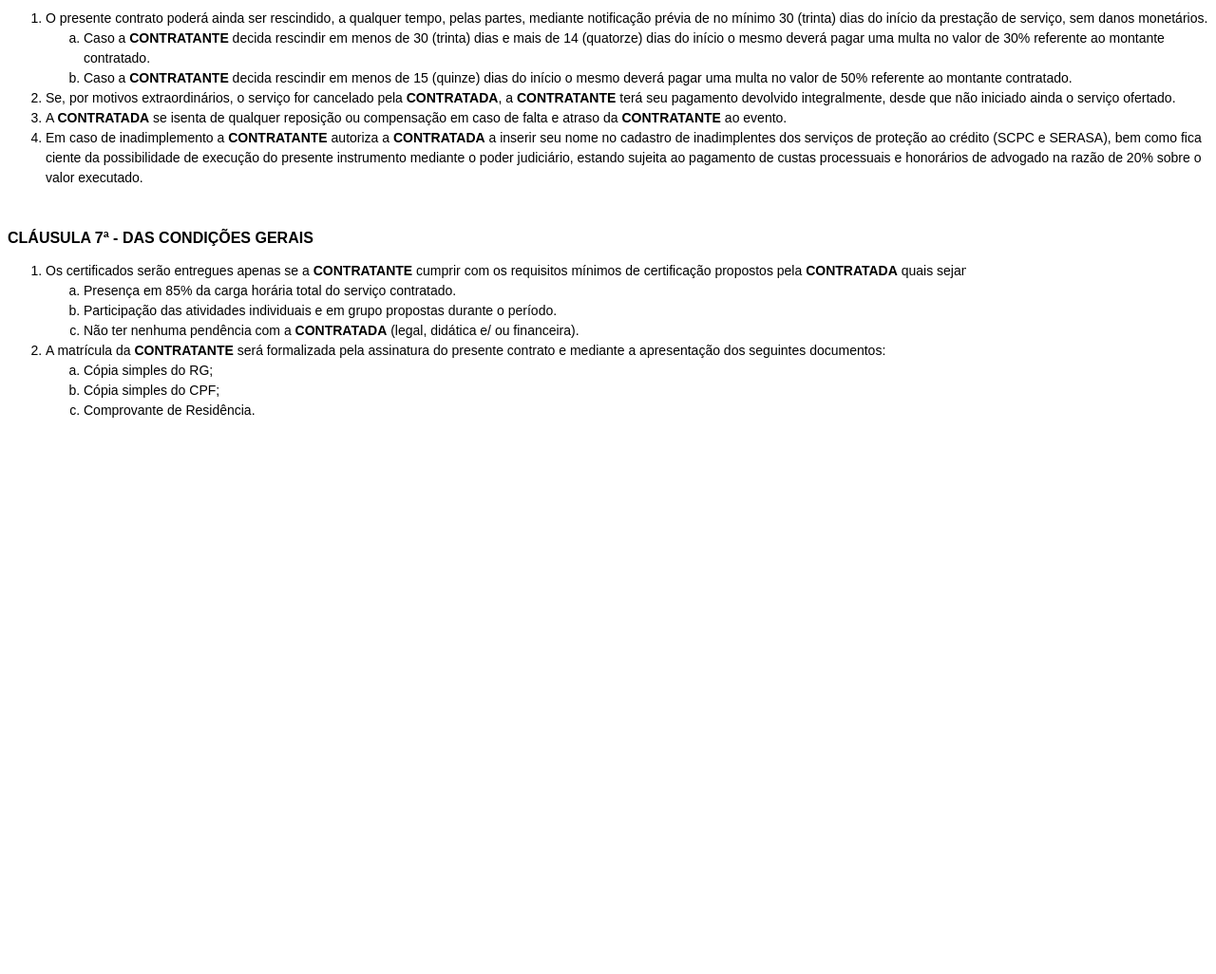
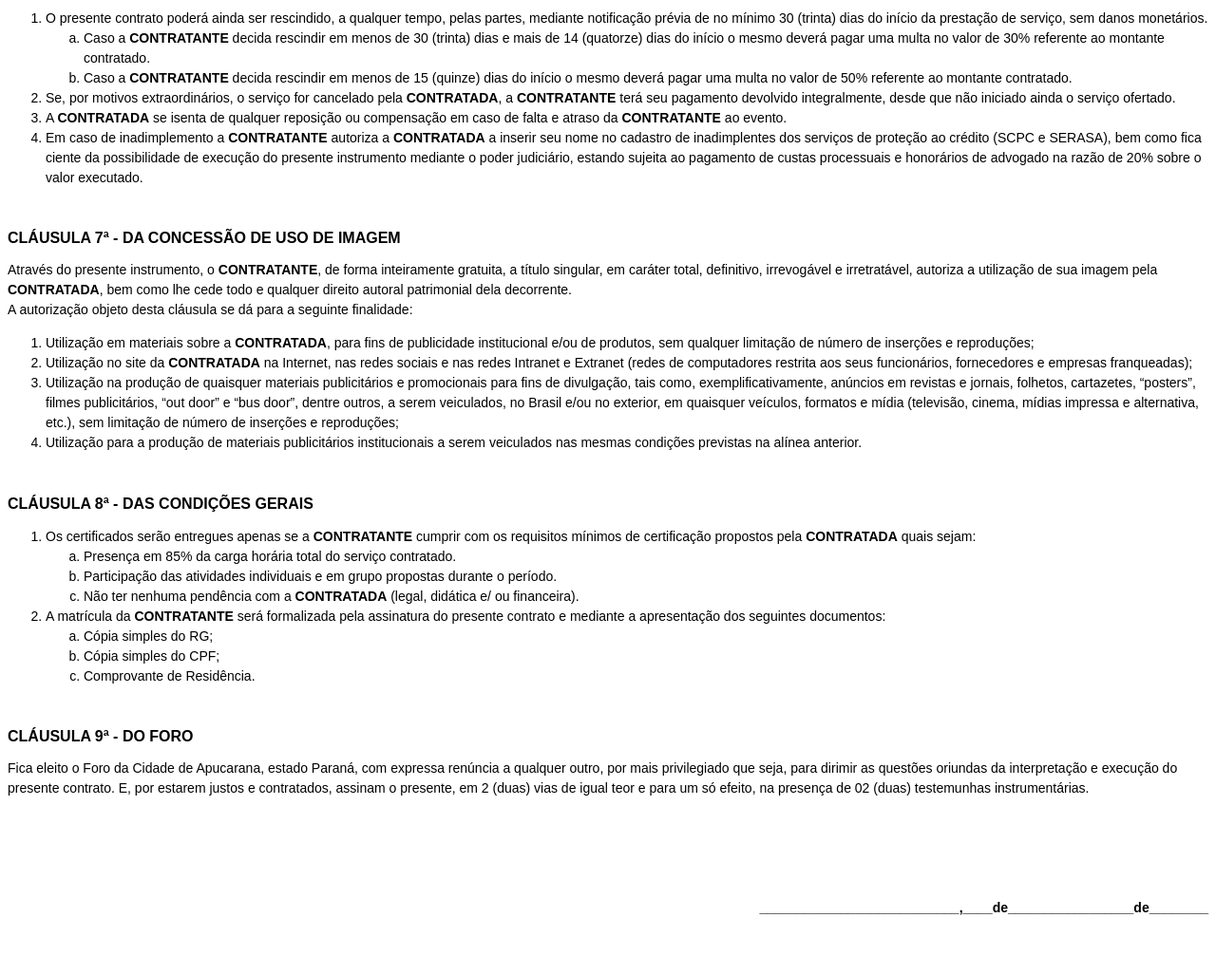
Before and after one commit to ConTTudOweb/CommunicareProject, a Django app: template communicare/core/templates/core/contract.html in a window 1280 px wide. Shown: the part 1062-2088 px from the top of the page at 95% size. Before the commit the page ends 1502 px from the top, so only its background shows below. Run offline with Django 3.2, Linux system fonts and the light colour scheme; the template is opened without the code that fills it, so the values that code supplies are empty.

Commit message:
Direito de uso de imagem no contrato.

```diff
--- a/communicare/core/templates/core/contract.html
+++ b/communicare/core/templates/core/contract.html
@@ -114,8 +114,21 @@
                     20% sobre o valor executado.</li>
             </ol>
         </section>
+
         <section>
-            <h2>CLÁUSULA 7ª - DAS CONDIÇÕES GERAIS</h2>
+            <h2>CLÁUSULA 7ª - DA CONCESSÃO DE USO DE IMAGEM</h2>
+            Através do presente instrumento, o <strong>CONTRATANTE</strong>, de forma inteiramente gratuita, a título singular, em caráter total, definitivo, irrevogável e irretratável, autoriza a utilização de sua imagem pela <strong>CONTRATADA</strong>, bem como lhe cede todo e qualquer direito autoral patrimonial dela decorrente.<br>
+            A autorização objeto desta cláusula se dá para a seguinte finalidade:
+            <ol>
+                <li>Utilização em materiais sobre a <strong>CONTRATADA</strong>, para fins de publicidade institucional e/ou de produtos, sem qualquer limitação de número de inserções e reproduções;</li>
+                <li>Utilização no site da <strong>CONTRATADA</strong> na Internet, nas redes sociais e nas redes Intranet e Extranet (redes de computadores restrita aos seus funcionários, fornecedores e empresas franqueadas);</li>
+                <li>Utilização na produção de quaisquer materiais publicitários e promocionais para fins de divulgação, tais como, exemplificativamente, anúncios em revistas e jornais, folhetos, cartazetes, “posters”, filmes publicitários, “out door” e “bus door”, dentre outros, a serem veiculados, no Brasil e/ou no exterior, em quaisquer veículos, formatos e mídia (televisão, cinema, mídias impressa e alternativa, etc.), sem limitação de número de inserções e reproduções;</li>
+                <li>Utilização para a produção de materiais publicitários institucionais a serem veiculados nas mesmas condições previstas na alínea anterior.</li>
+            </ol>
+        </section>
+
+        <section>
+            <h2>CLÁUSULA 8ª - DAS CONDIÇÕES GERAIS</h2>
             <ol>
                 <li>Os certificados serão entregues apenas se a <strong>CONTRATANTE</strong> cumprir com os requisitos
                     mínimos de certificação propostos pela <strong>CONTRATADA</strong> quais sejam:</li>
@@ -133,7 +146,7 @@
             </ol>
         </section>
         <section>
-            <h2>CLÁUSULA 8ª - DO FORO</h2>
+            <h2>CLÁUSULA 9ª - DO FORO</h2>
             Fica eleito o Foro da Cidade de Apucarana, estado Paraná, com expressa renúncia a qualquer outro, por mais
             privilegiado que seja, para dirimir as questões oriundas da interpretação e execução do presente contrato.
             E, por estarem justos e contratados, assinam o presente, em 2 (duas) vias de igual teor e para um só efeito,
```
